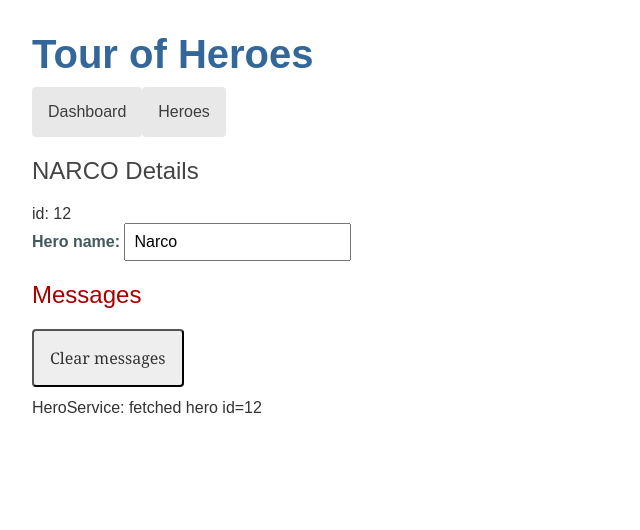
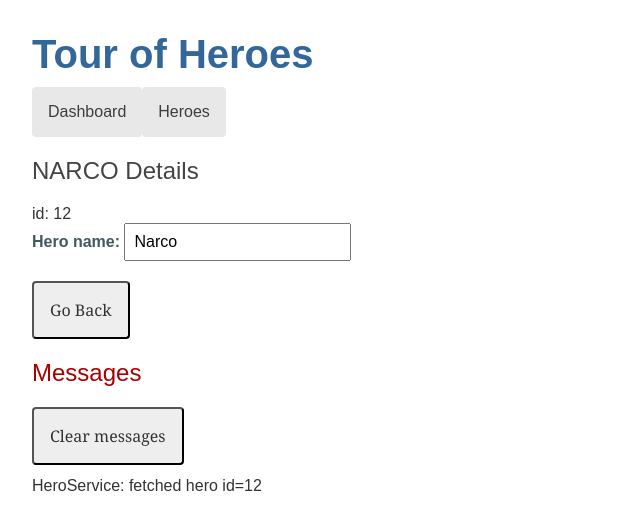
Before and after one commit to milesAwayAlex/angular-tour-of-heroes, an Angular app: page /detail/12 in a window 1280 px wide. Shown: the top 530 px of the page, without its empty margins (0-640 px from the left). Built offline with nearby package versions, Linux system fonts and the light colour scheme.

Commit message:
Implement the Go Back button in Hero Details

```diff
--- a/src/app/hero-detail/hero-detail.component.html
+++ b/src/app/hero-detail/hero-detail.component.html
@@ -7,4 +7,5 @@
     <label for="hero-name">Hero name: </label
     ><input id="hero-name" [(ngModel)]="hero.name" placeholder="name" />
   </div>
+  <button (click)="goBack()">Go Back</button>
 </div>
--- a/src/app/hero-detail/hero-detail.component.ts
+++ b/src/app/hero-detail/hero-detail.component.ts
@@ -1,4 +1,4 @@
-import { Component, Input, OnInit } from '@angular/core';
+import { Component, OnInit } from '@angular/core';
 import { ActivatedRoute } from '@angular/router';
 import { Location } from '@angular/common';
 import { HeroService } from '../hero.service';
@@ -25,5 +25,9 @@ export class HeroDetailComponent implements OnInit {
     this.heroService.getHero(id).subscribe((hero) => (this.hero = hero));
   }
 
-  @Input() hero?: Hero;
+  hero?: Hero;
+
+  goBack(): void {
+    this.location.back();
+  }
 }
```
